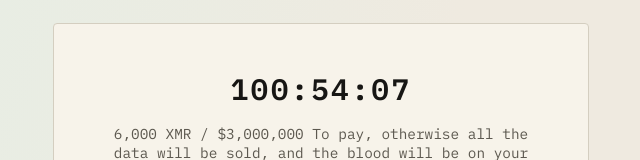
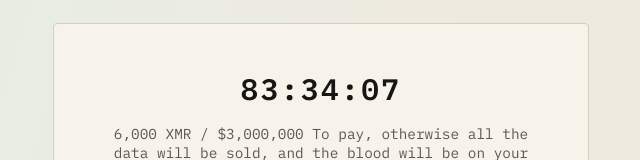
Before and after one commit to SehileXuj25/SehileXuj25.github.io, a plain HTML site: page index.html in a window 1280 px wide. Shown: the part 274-434 px from the top of the page, without its empty margins (319-959 px from the left). Drawn offline with Linux system fonts and the light colour scheme.

Commit message:
Update countdown timer start time

```diff
--- a/index.html
+++ b/index.html
@@ -489,8 +489,8 @@
   <div class="toast" id="xmr-toast" style="opacity: 0; pointer-events: none; transition: opacity .2s, transform .2s;">XMR address copied</div>
 
 <script>
-  // Timer starts from September 16, 2026 at 23:00 UTC and lasts 100 hours
-  const startTime = Date.UTC(2026, 8, 16, 23, 0, 0); // Month is 0-indexed (8 = September)
+  // Timer starts from September 16, 2026 at 05:40 UTC and counts down 100 hours
+  const startTime = Date.UTC(2026, 8, 16, 5, 40, 0); // Month is 0-indexed (8 = September)
   const endTime = startTime + (100 * 60 * 60 * 1000); // Add 100 hours in milliseconds
 
   function updateTimer() {
```
